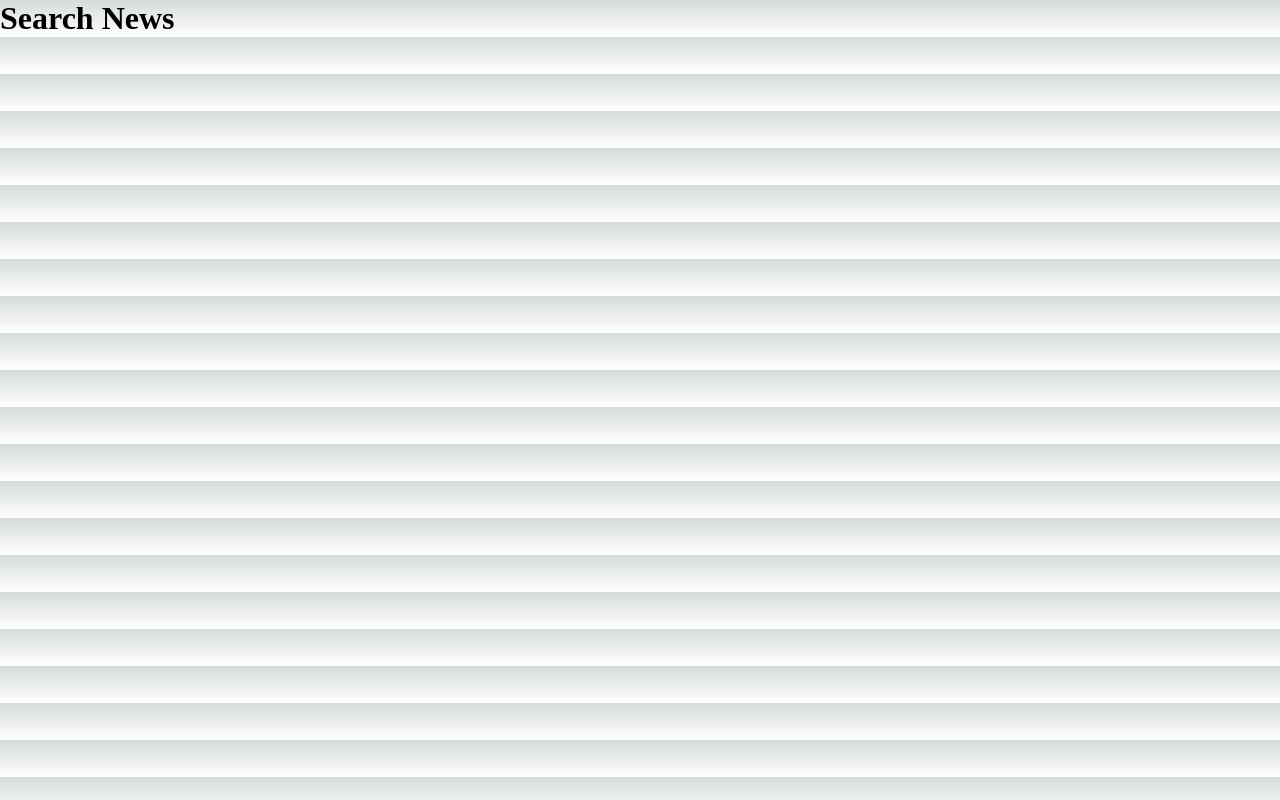
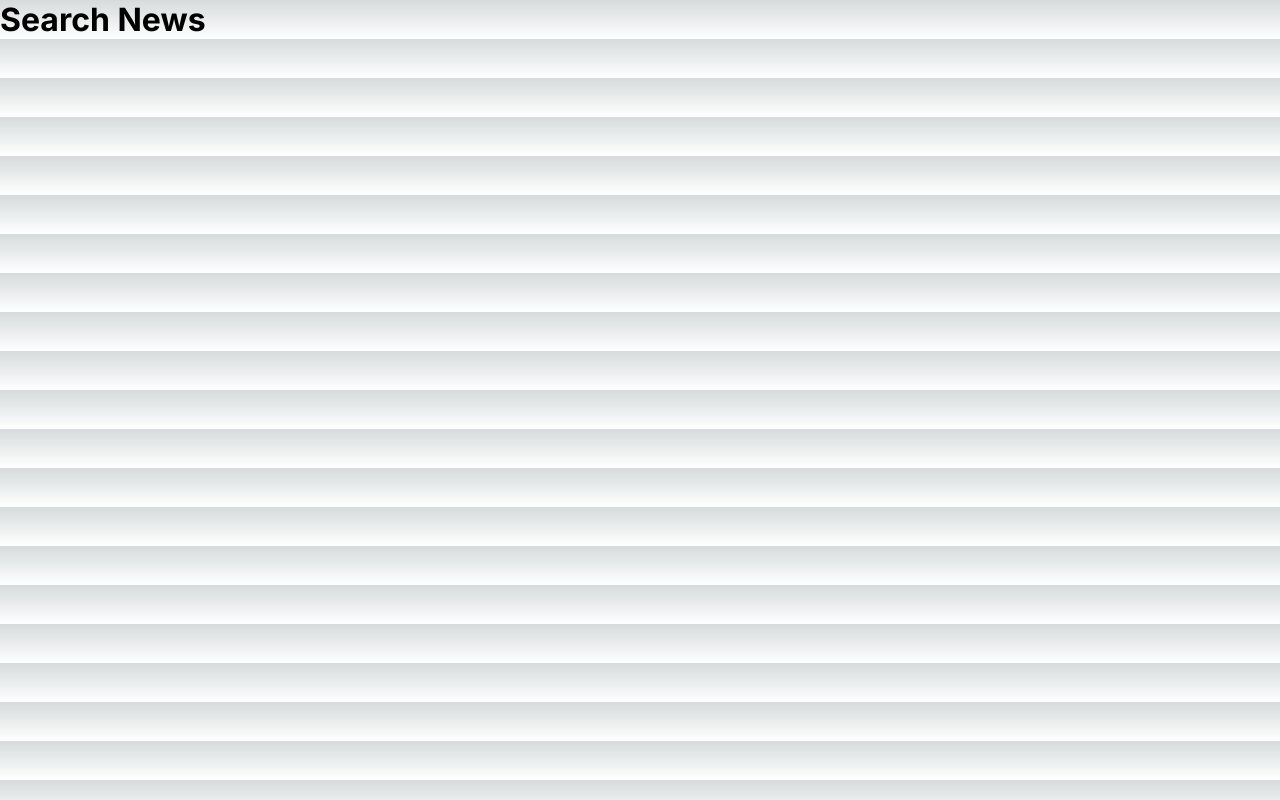
Before and after one commit to rjaybernardo/news-app, a Next.js app: page /search in a window 1280 px wide. Built offline with nearby package versions, Linux system fonts and the light colour scheme.

Commit message:
move google fonts to _app file

```diff
--- a/pages/_app.tsx
+++ b/pages/_app.tsx
@@ -1,7 +1,17 @@
 import "@/styles/globals.css";
 import type { AppProps } from "next/app";
+// Google fonts
+import { Inter } from "next/font/google";
+
+// Applies the google font to this homepage
+const inter = Inter({ subsets: ["latin"] });
 
 export default function App({ Component, pageProps }: AppProps) {
   // this Components represents the single page
-  return <Component {...pageProps} />;
+  return (
+    // loads the google font
+    <div className={inter.className}>
+      <Component {...pageProps} />
+    </div>
+  );
 }
--- a/pages/search.tsx
+++ b/pages/search.tsx
@@ -1,5 +1,3 @@
-import React from "react";
-
 const SearchNewsPage = () => {
   return (
     <main>
```
